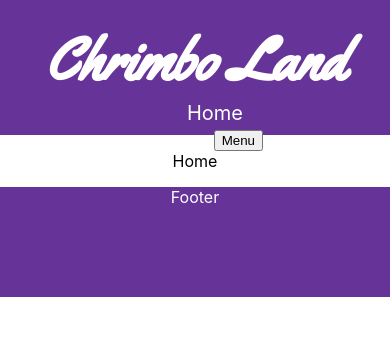
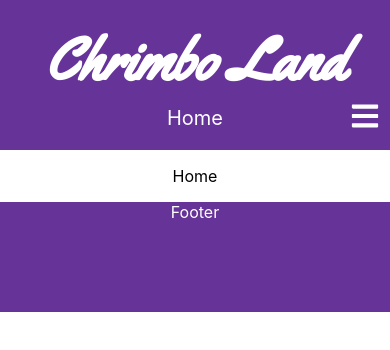
Before and after one commit to jimbob68/shopfront, a React (Create React App) app: page / in a window 390 px wide. Shown: the top 350 px of the page. Built offline with nearby package versions, Linux system fonts and the light colour scheme.

Commit message:
added hamburger menu

```diff
--- a/package.json
+++ b/package.json
@@ -9,6 +9,7 @@
     "firebase": "^8.1.2",
     "react": "^17.0.1",
     "react-dom": "^17.0.1",
+    "react-icons": "^4.2.0",
     "react-modal": "^3.12.1",
     "react-router-dom": "^5.2.0",
     "react-scripts": "4.0.1",
--- a/src/components/NavBar.css
+++ b/src/components/NavBar.css
@@ -15,7 +15,7 @@
 }
 .nav-bar ul {
 	list-style: none;
-	/* padding-right: 75px; */
+	padding: 0px;
 	margin: 0px;
 	padding-bottom: 5px;
 }
@@ -32,17 +32,37 @@
 	/* padding-right: 45px; */
 }
 
-.menu-button {
+.menu-icon {
 	display: none;
+	color: white;
+	/* height: 50px;
+	width: 50px; */
+	font-size: 30px;
+}
+
+.nav-bar-links-container {
+	display: flex;
+	justify-content: center;
+	margin-bottom: 10px;
 }
 
 @media screen and (max-width: 600px) {
 	.nav-bar li:not(:nth-child(1)) {
 		display: none;
 	}
-	.nav-bar .menu-button {
-		float: right;
+
+	.nav-bar li {
+		padding-top: 5px;
+	}
+	.nav-bar .menu-icon {
+		/* float: right; */
+		position: absolute;
+		right: 10px;
 		display: block;
+	}
+	.nav-bar .nav-bar-links-container {
+		display: flex;
+		justify-content: left;
 	}
 }
 
@@ -50,15 +70,16 @@
 	.nav-bar.responsive {
 		position: relative;
 	}
-	.nav-bar.responsive .menu-button {
+	.nav-bar.responsive .menu-icon {
 		position: absolute;
-		right: 0;
-		top: 0;
+		right: 10px;
+		/* top: 0; */
 	}
 	.nav-bar.responsive li {
 		float: none;
 		display: block;
 		text-align: left;
+		padding: 5px 20px;
 	}
 }
 
--- a/src/components/NavBar.js
+++ b/src/components/NavBar.js
@@ -1,6 +1,7 @@
 import React from 'react';
 import './NavBar.css';
 import { Link } from 'react-router-dom';
+import { FaBars } from 'react-icons/fa';
 
 const NavBar = ({ basketItems }) => {
 	const displayNumberOfItems = () => {
@@ -32,7 +33,7 @@ const NavBar = ({ basketItems }) => {
 	return (
 		<div className="nav-bar" id="myNavigation">
 			<h1 className="nav-bar-shop-title">Chrimbo Land</h1>
-			<div>
+			<div className="nav-bar-links-container">
 				<ul>
 					<li>
 						<Link to="/" className="nav-link">
@@ -55,9 +56,9 @@ const NavBar = ({ basketItems }) => {
 						</Link>
 					</li>
 				</ul>
-				<button className="menu-button" onClick={() => handleHamburgerClick()}>
-					Menu
-				</button>
+				<i className="menu-icon" onClick={() => handleHamburgerClick()}>
+					<FaBars />
+				</i>
 			</div>
 		</div>
 	);
```
Also changed, not shown: 2 other files (tests, documents, lock files or other folders).
